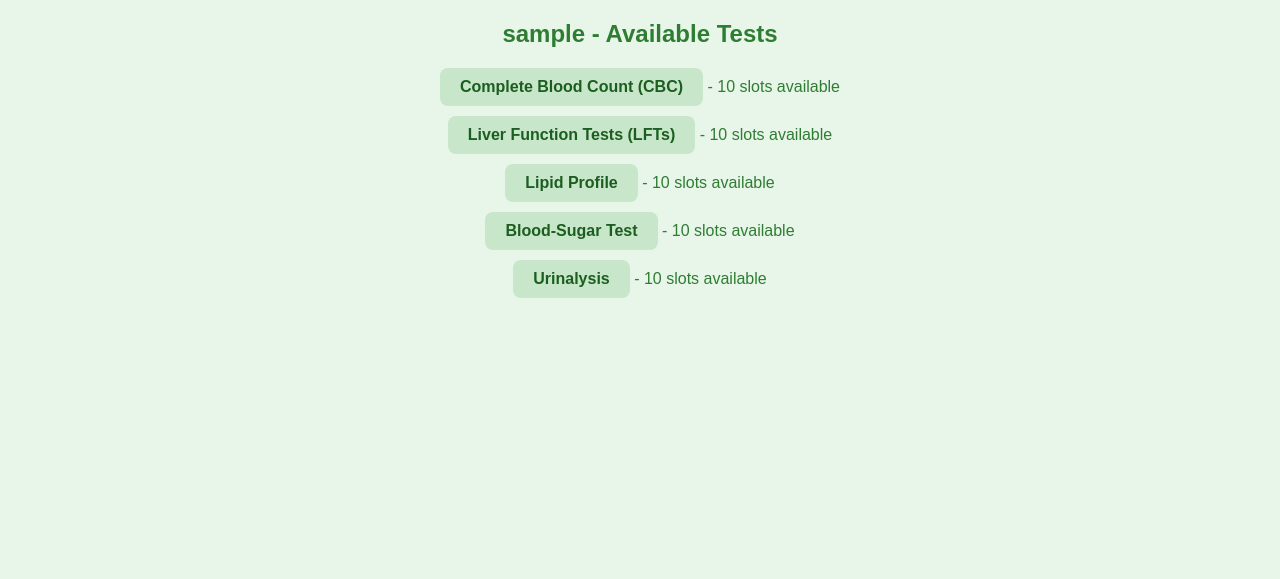
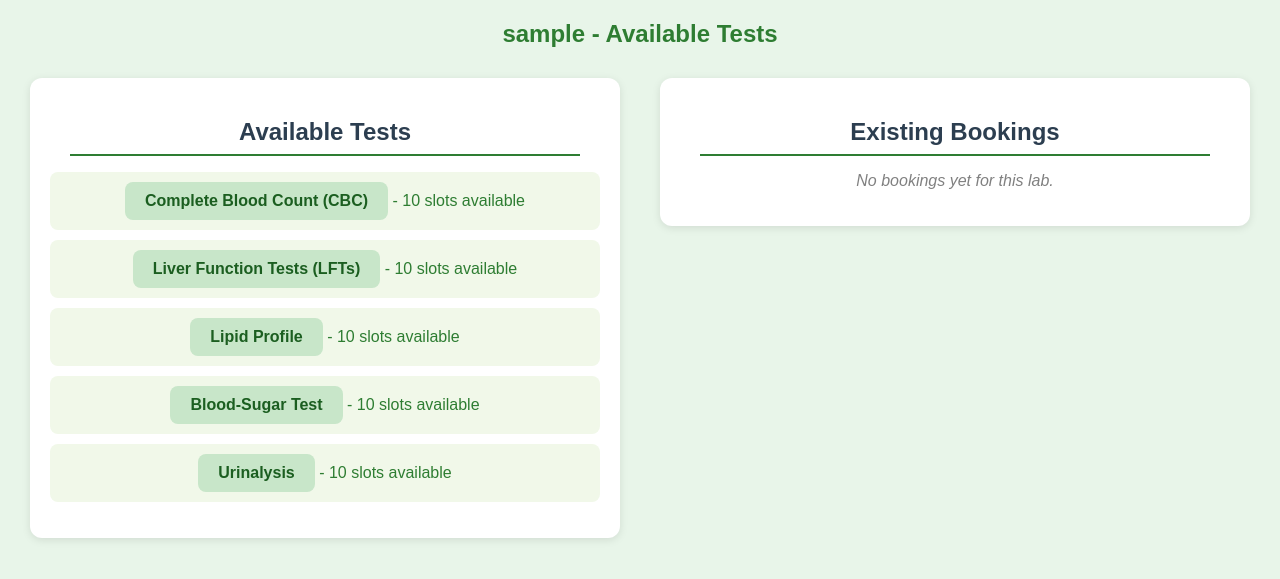
Before and after one commit to abhirup2911/MediSlotBook, a Flask app: a page that uses templates/lab_detail.html in a window 1280 px wide. Shown: the top 579 px of the page. Run offline with Flask 3, Linux system fonts and the light colour scheme.

Commit message:
Update lab_detail.html

```diff
--- a/templates/lab_detail.html
+++ b/templates/lab_detail.html
@@ -3,13 +3,95 @@
 <head>
   <title>{{ name }}</title>
   <link rel="stylesheet" href="{{ url_for('static', filename='style.css') }}">
+  <style>
+    .lab-container {
+      display: flex;
+      justify-content: space-between;
+      align-items: flex-start;
+      gap: 40px;
+      margin-top: 30px;
+      padding: 0 30px;
+    }
+
+    .test-list, .booking-summary {
+      flex: 1;
+      background: #ffffff;
+      padding: 20px;
+      border-radius: 12px;
+      box-shadow: 0 2px 8px rgba(0,0,0,0.1);
+    }
+
+    .test-list h2, .booking-summary h2 {
+      color: #2c3e50;
+      border-bottom: 2px solid #2e7d32;
+      padding-bottom: 8px;
+      margin-bottom: 15px;
+    }
+
+    .test-list ul, .booking-summary ul {
+      list-style: none;
+      padding: 0;
+    }
+
+    .test-list li, .booking-summary li {
+      background: #f1f8e9;
+      margin-bottom: 10px;
+      padding: 10px;
+      border-radius: 8px;
+      transition: 0.3s ease;
+    }
+
+    .test-list li:hover {
+      background: #dcedc8;
+      transform: scale(1.02);
+    }
+
+    .empty {
+      color: gray;
+      font-style: italic;
+    }
+
+    /* Make booking box scrollable if too long */
+    .booking-summary {
+      max-height: 350px;
+      overflow-y: auto;
+    }
+  </style>
 </head>
 <body>
- <h2>{{ name }} - Available Tests</h2>
-<ul>
-  {% for test, available in tests.items() %}
-    <li><a href="{{ url_for('test_booking_view', lab=name, test=test) }}">{{ test }}</a> - <span>{{ available }} slots available</span></li>
-  {% endfor %}
-</ul>
+  <h2>{{ name }} - Available Tests</h2>
+
+  <div class="lab-container">
+    <!-- Left side: available tests -->
+    <div class="test-list">
+      <h2>Available Tests</h2>
+      <ul>
+        {% for test, slots in tests.items() %}
+          <li>
+            <a href="{{ url_for('test_booking', lab=name, test=test) }}">
+              {{ test }}
+            </a> - {{ slots }} slots available
+          </li>
+        {% endfor %}
+      </ul>
+    </div>
+
+    <!-- Right side: existing bookings -->
+    <div class="booking-summary">
+      <h2>Existing Bookings</h2>
+      {% if lab_bookings %}
+        <ul>
+          {% for b in lab_bookings %}
+            <li>
+              {{ b.test }} – {{ b.slots }} slot{{ 's' if b.slots > 1 else '' }} booked
+              on {{ b.date|default('N/A') }} at {{ b.time|default('N/A') }}
+            </li>
+          {% endfor %}
+        </ul>
+      {% else %}
+        <p class="empty">No bookings yet for this lab.</p>
+      {% endif %}
+    </div>
+  </div>
 </body>
 </html>
```
